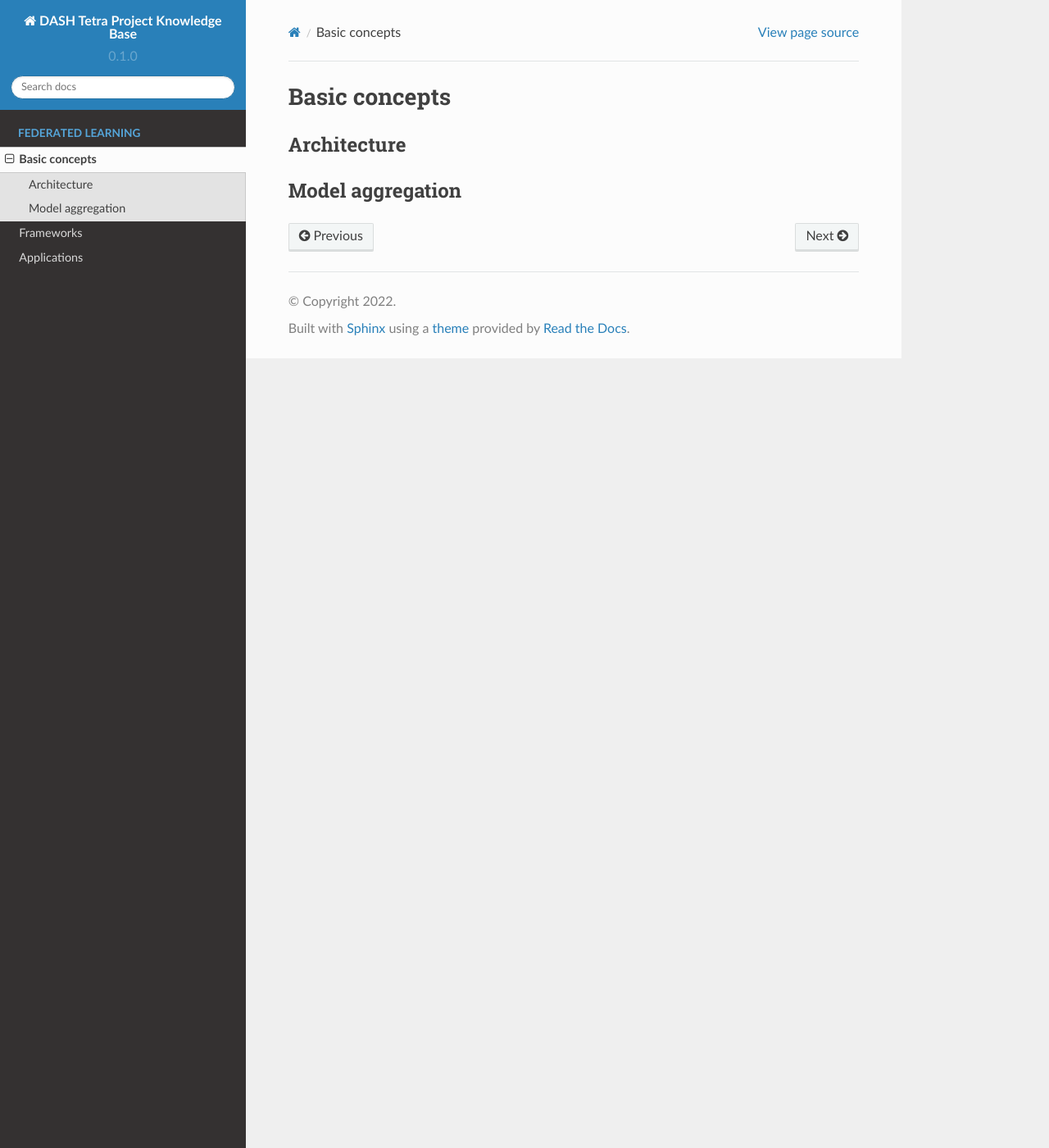
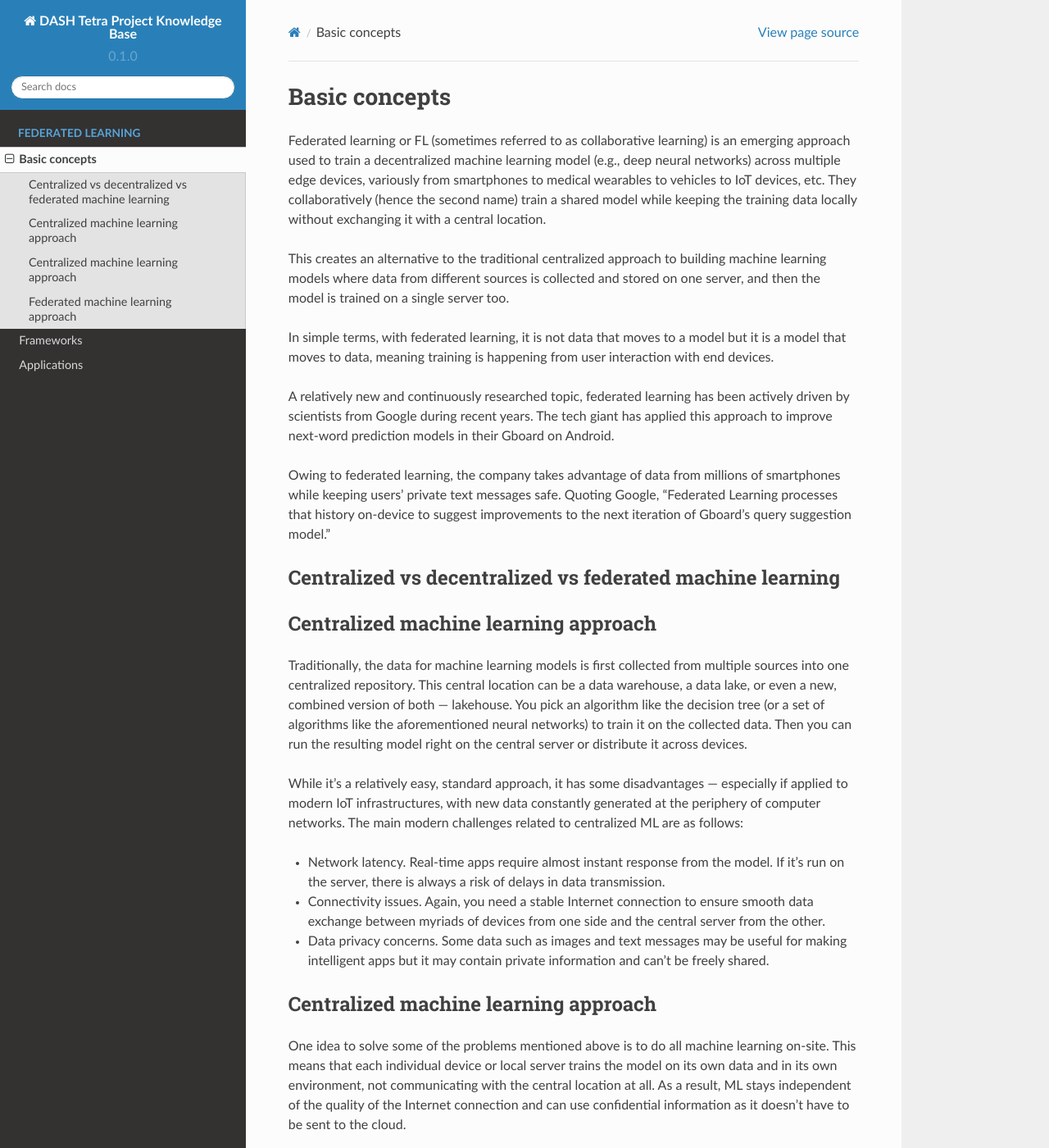
Before and after one commit to thomasvdbossche/dash-knowledge-base, a Sphinx documentation site: the page built from docs/source/topics/basic-concepts.rst, in a window 1280 px wide and 1400 px high. Shown: the whole window at 82% size. Built offline with Sphinx 7.4.7 and the Read the Docs theme 2.0.0, drawn with Linux system fonts in a browser that asks for light colours; some of the changed text lies outside the part shown.

Commit message:
Added basic concepts: centralized vs decentralized learning.

```diff
--- a/docs/source/topics/basic-concepts.rst
+++ b/docs/source/topics/basic-concepts.rst
@@ -1,8 +1,38 @@
+=================
 Basic concepts
-===================================
+=================
 
-Architecture
+Federated learning or FL (sometimes referred to as collaborative learning) is an emerging approach used to train a decentralized machine learning model (e.g., deep neural networks) across multiple edge devices, variously from smartphones to medical wearables to vehicles to IoT devices, etc. They collaboratively (hence the second name) train a shared model while keeping the training data locally without exchanging it with a central location.
+
+This creates an alternative to the traditional centralized approach to building machine learning models where data from different sources is collected and stored on one server, and then the model is trained on a single server too.
+
+In simple terms, with federated learning, it is not data that moves to a model but it is a model that moves to data, meaning training is happening from user interaction with end devices.
+
+A relatively new and continuously researched topic, federated learning has been actively driven by scientists from Google during recent years. The tech giant has applied this approach to improve next-word prediction models in their Gboard on Android.
+
+Owing to federated learning, the company takes advantage of data from millions of smartphones while keeping users’ private text messages safe. Quoting Google, “Federated Learning processes that history on-device to suggest improvements to the next iteration of Gboard’s query suggestion model.”
+
+Centralized vs decentralized vs federated machine learning
 -----------------------------------
 
-Model aggregation
------------------------------------
+Centralized machine learning approach
+-------------------------
+Traditionally, the data for machine learning models is first collected from multiple sources into one centralized repository. This central location can be a data warehouse, a data lake, or even a new, combined version of both — lakehouse. You pick an algorithm like the decision tree (or a set of algorithms like the aforementioned neural networks) to train it on the collected data. Then you can run the resulting model right on the central server or distribute it across devices.
+
+While it’s a relatively easy, standard approach, it has some disadvantages — especially if applied to modern IoT infrastructures, with new data constantly generated at the periphery of computer networks. The main modern challenges related to centralized ML are as follows:
+
+- Network latency. Real-time apps require almost instant response from the model. If it’s run on the server, there is always a risk of delays in data transmission.
+
+- Connectivity issues. Again, you need a stable Internet connection to ensure smooth data exchange between myriads of devices from one side and the central server from the other.
+
+- Data privacy concerns. Some data such as images and text messages may be useful for making intelligent apps but it may contain private information and can’t be freely shared.
+
+Centralized machine learning approach
+-------------------------
+One idea to solve some of the problems mentioned above is to do all machine learning on-site. This means that each individual device or local server trains the model on its own data and in its own environment, not communicating with the central location at all. As a result, ML stays independent of the quality of the Internet connection and can use confidential information as it doesn’t have to be sent to the cloud.
+
+The downside of the approach is that one device doesn’t obtain sufficient data to make accurate predictions and other sources do not contribute to the model training. So, the question is left open. Is there a chance for companies to create an efficient machine learning model while keeping all things on-device? In short, yes. Federated learning is here for those reasons.
+
+Federated machine learning approach
+-------------------------
+Federated learning also enables learning at the edge, meaning it brings model training to the data distributed on millions of devices. At the same time, it allows you to enhance results obtained at the periphery, in the central location.
```
